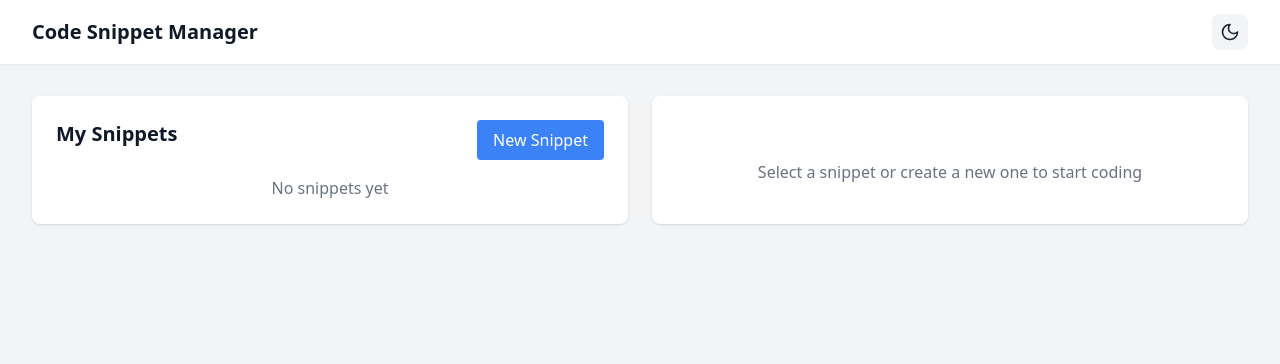
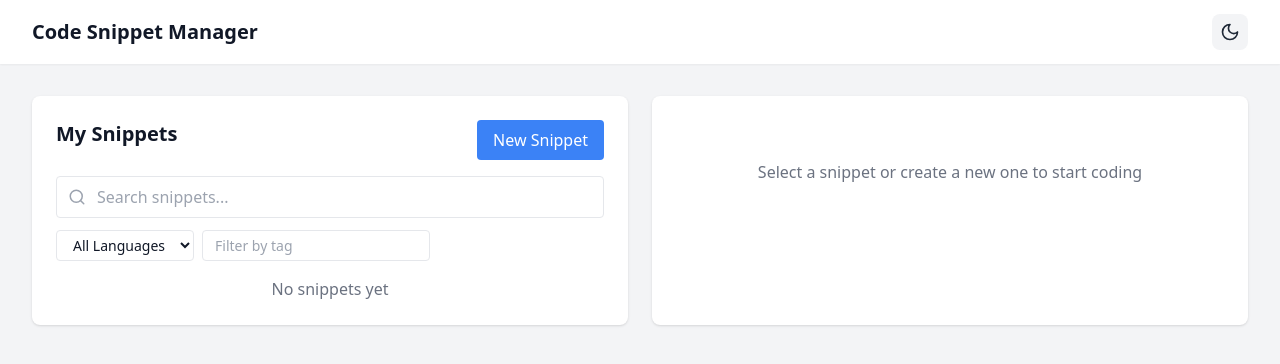
Before and after one commit to dimasabimanyy/code-snippet-manager, a React (Vite) app: page / in a window 1280 px wide. Shown: the top 364 px of the page. Built offline with nearby package versions, Linux system fonts and the light colour scheme.

Commit message:
add search snippet functionality

```diff
--- a/src/App.jsx
+++ b/src/App.jsx
@@ -7,8 +7,13 @@ import { v4 as uuidv4 } from "uuid";
 import useLocalStorage from "./hooks/useLocalStorage";
 
 function App() {
-  const [snippets, setSnippets] = useLocalStorage("snippets", []);
+  const [snippets, setSnippets] = useLocalStorage('snippets', []);
   const [selectedSnippet, setSelectedSnippet] = React.useState(null);
+  const [filters, setFilters] = React.useState({
+    search: '',
+    language: null,
+    tag: ''
+  });
 
   const handleCreateSnippet = () => {
     const newSnippet = {
@@ -94,6 +99,8 @@ function App() {
         <div className="bg-white dark:bg-gray-800 p-6 rounded-lg shadow">
           <SnippetList
             snippets={snippets}
+            filters={filters}
+            onFiltersChange={setFilters}
             onSelect={setSelectedSnippet}
             onCreateNew={handleCreateSnippet}
             onDelete={handleDeleteSnippet}
--- /dev/null
+++ b/src/components/Search/index.jsx
@@ -0,0 +1,57 @@
+// src/components/Search/index.jsx
+import React from 'react';
+import { Search as SearchIcon } from 'lucide-react';
+import { LANGUAGES } from '../../utils/languages';
+
+const Search = ({ filters, onFiltersChange }) => {
+  return (
+    <div className="space-y-3 mb-4">
+      {/* Search input */}
+      <div className="relative">
+        <SearchIcon
+          size={18}
+          className="absolute left-3 top-1/2 transform -translate-y-1/2 text-gray-400"
+        />
+        <input
+          type="text"
+          placeholder="Search snippets..."
+          value={filters.search}
+          onChange={(e) => onFiltersChange({ ...filters, search: e.target.value })}
+          className="w-full pl-10 pr-4 py-2 border dark:border-gray-700 rounded bg-white dark:bg-gray-800 text-gray-900 dark:text-white"
+        />
+      </div>
+
+      {/* Filters */}
+      <div className="flex gap-2">
+        <select
+          value={filters.language || ''}
+          onChange={(e) => onFiltersChange({
+            ...filters,
+            language: e.target.value || null
+          })}
+          className="px-3 py-1 border dark:border-gray-700 rounded bg-white dark:bg-gray-800 text-gray-900 dark:text-white text-sm"
+        >
+          <option value="">All Languages</option>
+          {LANGUAGES.map(lang => (
+            <option key={lang.id} value={lang.id}>
+              {lang.name}
+            </option>
+          ))}
+        </select>
+
+        <input
+          type="text"
+          placeholder="Filter by tag"
+          value={filters.tag || ''}
+          onChange={(e) => onFiltersChange({
+            ...filters,
+            tag: e.target.value
+          })}
+          className="px-3 py-1 border dark:border-gray-700 rounded bg-white dark:bg-gray-800 text-gray-900 dark:text-white text-sm"
+        />
+      </div>
+    </div>
+  );
+};
+
+export default Search;
--- a/src/components/SnippetList/index.jsx
+++ b/src/components/SnippetList/index.jsx
@@ -1,8 +1,30 @@
 // src/components/SnippetList/index.jsx
 import React from 'react';
 import { Trash2 } from 'lucide-react';
+import Search from '../Search';
 
-const SnippetList = ({ snippets, onSelect, onCreateNew, onDelete, selectedId }) => {
+const SnippetList = ({ snippets, filters, onFiltersChange, onSelect, onCreateNew, onDelete, selectedId }) => {
+  const filteredSnippets = snippets.filter(snippet => {
+    // Filter by search text
+    if (filters.search && !snippet.title.toLowerCase().includes(filters.search.toLowerCase())) {
+      return false;
+    }
+
+    // Filter by language
+    if (filters.language && snippet.language !== filters.language) {
+      return false;
+    }
+
+    // Filter by tag
+    if (filters.tag && !snippet.tags.some(tag =>
+      tag.toLowerCase().includes(filters.tag.toLowerCase())
+    )) {
+      return false;
+    }
+
+    return true;
+  });
+
   return (
     <div className="h-full">
       <div className="flex justify-between mb-4">
@@ -14,9 +36,12 @@ const SnippetList = ({ snippets, onSelect, onCreateNew, onDelete, selectedId })
           New Snippet
         </button>
       </div>
+
+      <Search filters={filters} onFiltersChange={onFiltersChange} />
+
       <div className="space-y-2">
-        {snippets?.length > 0 ? (
-          snippets.map((snippet) => (
+        {filteredSnippets.length > 0 ? (
+          filteredSnippets.map((snippet) => (
             <div
               key={snippet.id}
               className={`p-4 border dark:border-gray-700 rounded cursor-pointer
@@ -57,7 +82,9 @@ const SnippetList = ({ snippets, onSelect, onCreateNew, onDelete, selectedId })
             </div>
           ))
         ) : (
-          <p className="text-gray-500 dark:text-gray-400 text-center">No snippets yet</p>
+          <p className="text-gray-500 dark:text-gray-400 text-center">
+            {snippets.length === 0 ? 'No snippets yet' : 'No snippets match your filters'}
+          </p>
         )}
       </div>
     </div>
```
Also changed, not shown: 1 other file (tests, documents, lock files or other folders).
